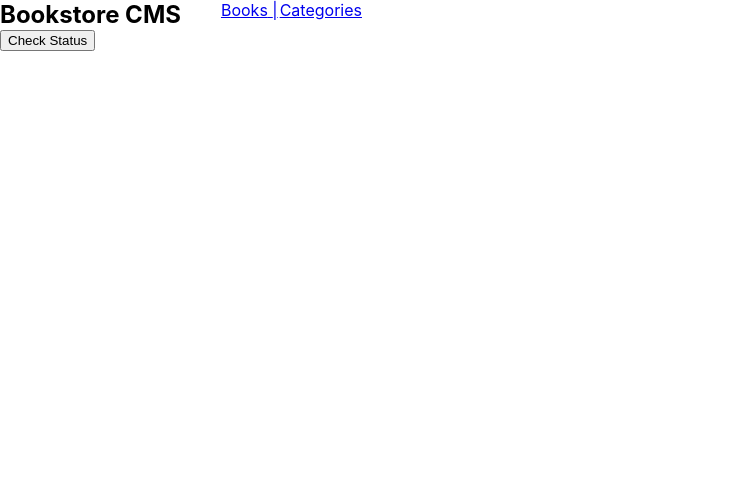
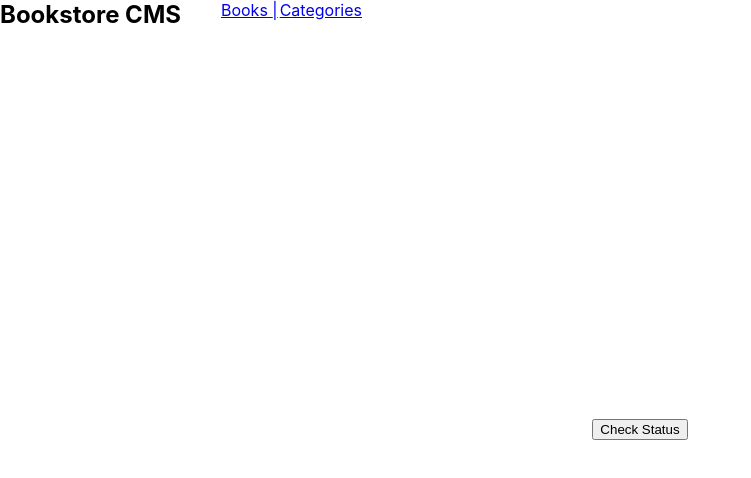
Before and after one commit to yosefHesham/book_store, a React (Create React App) app: page /categories in a window 1280 px wide. Shown: the top 478 px of the page, without its empty margins (0-751 px from the left). Built offline with nearby package versions, Linux system fonts and the light colour scheme.

Commit message:
Style categories

```diff
--- a/src/components/categories.js
+++ b/src/components/categories.js
@@ -1,7 +1,10 @@
 
   import React from "react"
   const Categories = () => {
-    return (<button style={{textAlign:"center"}}>Check Status</button>)
+    return (
+    <div style={{width:"100%", height:"100vh", display:"flex", justifyContent:"center", alignItems:"center"}}>
+    <button style={{textAlign:"center", margin:"0 auto"}}>Check Status</button>
+    </div>)
   }
 
   export default Categories;
```
